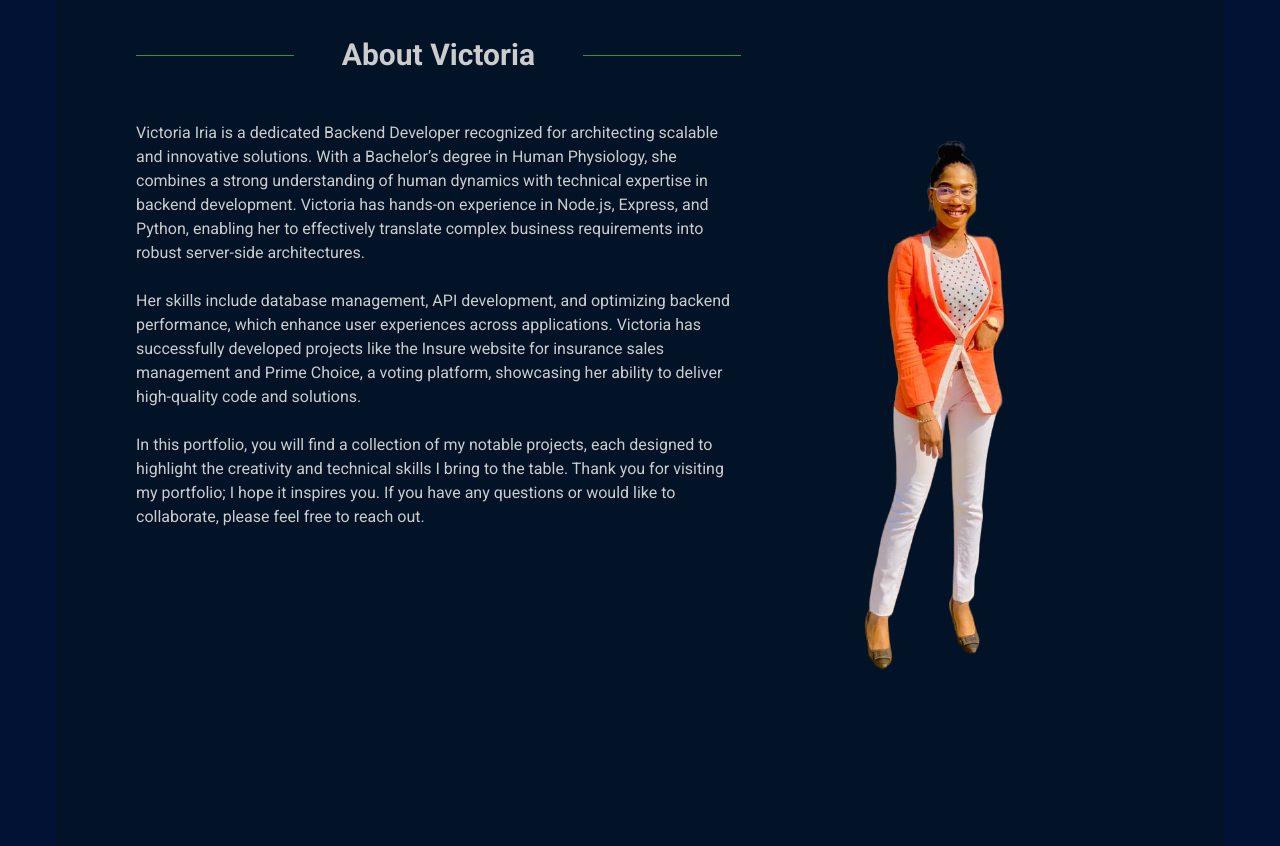
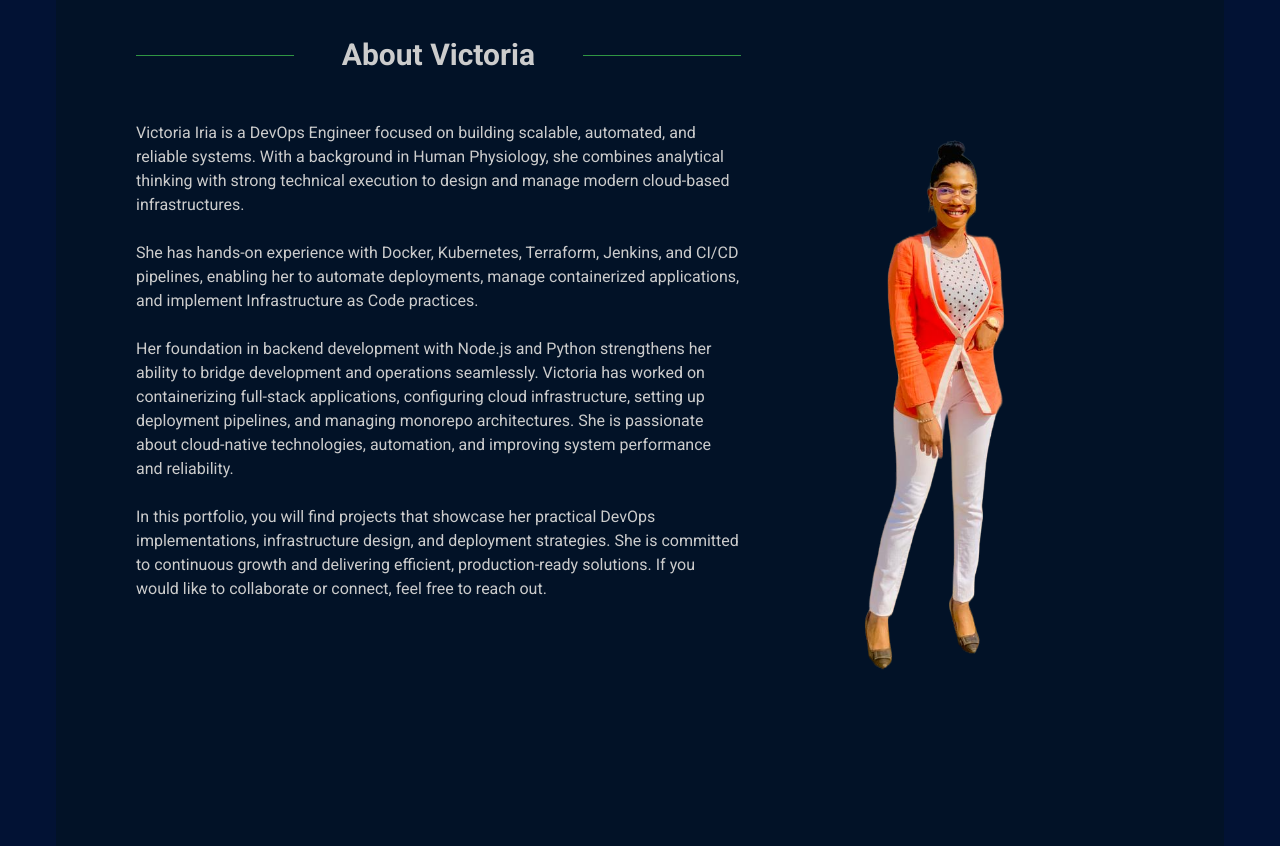
Before and after one commit to EseVic/Portfolio_site, a website: page index.html in a window 1280 px wide. Shown: the part 1020-1866 px from the top of the page. Drawn offline with nearby package versions, Linux system fonts and the light colour scheme.

Commit message:
Fix: updated the resume and about me session.

```diff
--- a/index.html
+++ b/index.html
@@ -60,13 +60,14 @@
     <div class="sm:w-3/5  rounded-r-sm">
       <p style="font-family: 'Roboto Mono', monospace;" class="text-[#309543] pt-7 font-semibold mt-5 mb-3">Hi👋, my name is</p>
       <h2 class=" typing text-4xl lg:text-5xl xl:text-6xl	font-bold text-[#cccccc] mt-3 lg:mt-7">VICTORIA E. IRIA.</h2>
-      <h2 class=" writing text-3xl lg:text-3xl xl:text-4xl	font-bold text-[#247032] mt-3 lg:mt-7">Back-End Developer || UI/UX Designer.</h2>
+      <h2 class=" writing text-3xl lg:text-3xl xl:text-4xl	font-bold text-[#247032] mt-3 lg:mt-7">Software Engineer || DevOps Engineer.</h2>
       <p class="mt-6 lg:mt-8 max-w-md	text-[#cccccc]">
-        I'm an enthusiastic and dedicated developer with a strong focus
-        on creating efficient and scalable solutions. <br>
+        Software and DevOps Engineer with practical experience supporting cloud-based systems,
+        CI/CD pipelines, and backend services.  <br>
 
-         With my experience in the industry, I have honed my skills in crafting robust
-         backend structures that powers seamless and dynmic APIs. <br>
+         Comfortable working with containerized applications, basic cloud infrastructure,
+         and Linux environments while collaborating with teams to improve system reliability
+         and performance. <br>
       </p>
       <div class="mt-12">
         <a href="mailto: esevic111@gmail.com" style="font-family: 'Roboto Mono', monospace;"
@@ -122,7 +123,7 @@
     <section class="bg-[#021234] px-7 sm:px-14 py-16 max-w-screen-xl mx-auto">
       <div class="flex items-center justify-center gap-8 pb-8">
         <div class="h-px flex-1 bg-[#309543] hidden sm:block"></div>
-        <h2 class="text-2xl font-bold "><a href="https://drive.google.com/file/d/17VSk9-eJ_XXcOO02RfdyBOllsWCzhrqi/view?usp=sharing" style="font-family: 'Roboto Mono', monospace;"
+        <h2 class="text-2xl font-bold "><a href="https://drive.google.com/file/d/1nI0rzeQ2kRR-9I63pMQhAlrRRKTMmEnt/view?usp=sharing" style="font-family: 'Roboto Mono', monospace;"
           class="px-6 py-3 text-[#309543] border-2 border-[#309543] font-bold transition-all hover:bg-[#30954232] rounded-md">
           Check Out My Resume</a></h2>
         <div class="h-px flex-1 bg-[#309543] hidden sm:block"></div>
@@ -143,18 +144,16 @@
       </div>
           <!-- Text section -->
       <p class="text-[#cccccc]">
-        Victoria Iria is a dedicated Backend Developer recognized for architecting scalable and innovative solutions.
-         With a Bachelor’s degree in Human Physiology, she combines a strong understanding of human dynamics with technical
-         expertise in backend development. Victoria has hands-on experience in Node.js, Express, and Python, enabling her
-        to effectively translate complex business requirements into robust server-side architectures. <br><br>
-        Her skills include database management, API development, and optimizing backend performance, which enhance
-        user experiences across applications. Victoria has successfully developed projects like the Insure website
-        for insurance sales management and Prime Choice, a voting platform, showcasing her ability to deliver
-        high-quality code and solutions. <br><br>
-        In this portfolio, you will find a collection of my notable projects, each designed to highlight the
-         creativity and technical skills I bring to the table. Thank you for visiting my portfolio;
-         I hope it inspires you. If you have any questions or would like to collaborate,
-         please feel free to reach out.
+        Victoria Iria is a DevOps Engineer focused on building scalable, automated, and reliable systems.
+        With a background in Human Physiology, she combines analytical thinking with strong technical
+        execution to design and manage modern cloud-based infrastructures. <br><br>
+       She has hands-on experience with Docker, Kubernetes, Terraform, Jenkins, and CI/CD pipelines,
+       enabling her to automate deployments, manage containerized applications, and
+       implement Infrastructure as Code practices.  <br><br> Her foundation in backend development
+      with Node.js and Python strengthens her ability to bridge development and operations seamlessly.
+      Victoria has worked on containerizing full-stack applications, configuring cloud infrastructure, setting up deployment pipelines, and managing monorepo architectures. She is passionate about cloud-native technologies, automation, and improving system performance and reliability.
+      <br><br>  In this portfolio, you will find projects that showcase her practical DevOps implementations, infrastructure design, and deployment strategies. She is committed to continuous growth and delivering efficient, production-ready solutions.
+      If you would like to collaborate or connect, feel free to reach out.
       </p>
     </div>
         <!-- Image section -->
```
Also changed, not shown: 1 other file.
